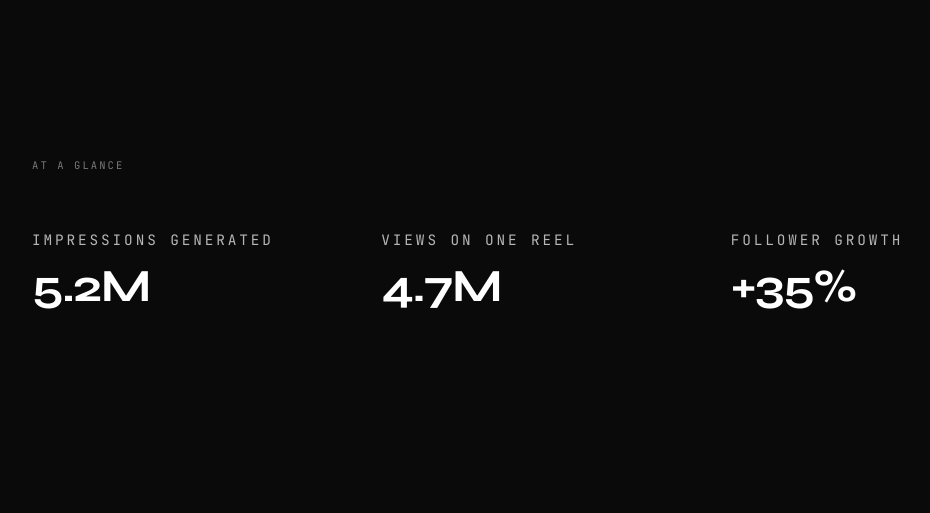
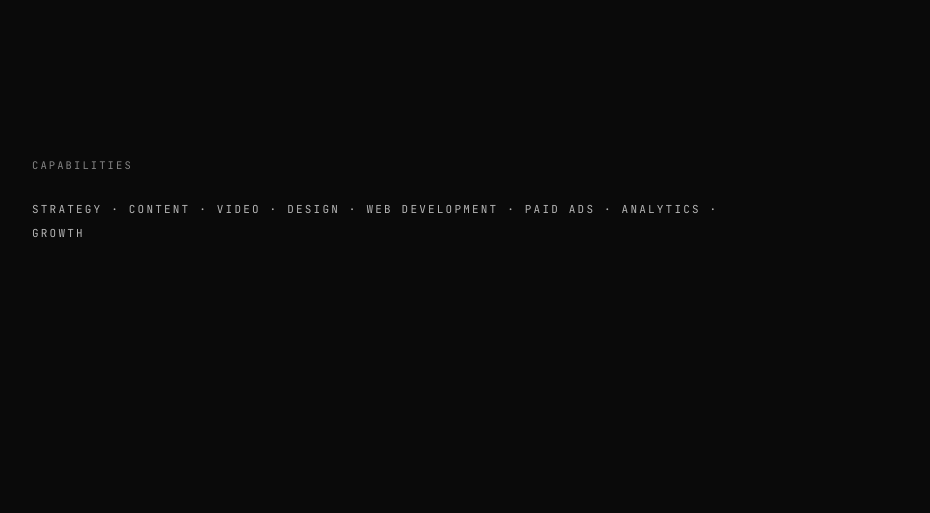
Before and after one commit to thevictoradisa/my-portfolio, a plain HTML site: page index.html in a window 1280 px wide. Shown: the part 1778-2291 px from the top of the page, without its empty margins (116-1046 px from the left). Drawn offline with Linux system fonts and the light colour scheme.

Commit message:
Fix label contrast, extend the grey ladder, gate hover, dedupe figures
Contrast: --label was rgba(255,255,255,.45), which composites to
rgb(120,120,120) on #0a0a0a — 4.48:1, under the 4.5:1 AA floor for
text below 24px, across 53 label elements. Now .50 → rgb(133,133,133)
→ 5.37:1 as measured in-browser.

Ladder extended from 3 steps to 5. Every step carrying text clears AA
and each is dimmer than the one above:
  --white  1.00  19.80:1  headlines
  --bright  .88  15.28:1  emphasis, platform figures
  --body    .70   9.76:1  body copy
  --mid     .58   6.86:1  figure descriptions
  --label   .50   5.37:1  mono labels
--line stays at .10 (1.26:1) and is used only for borders, never text.
No step dimmer than --label was added; the true AA floor here is .453.

Hover: all four hover rules now sit inside @media(hover:hover), so
they never latch on touch devices.

Figures: 5.2M, 4.7M and +35% each appeared three times. Deleted the
"At a glance" section, dropped the duplicate 5.2M from the case-study
grid and the duplicate "+35% growth" platform row, and reworded the
video intro so it no longer repeats 4.7M. Each figure now appears
exactly once; no other copy changed.

Co-Authored-By: Claude Opus 5 <noreply@anthropic.com>

```diff
--- a/index.html
+++ b/index.html
@@ -19,10 +19,16 @@
    ============================================================ */
 :root{
   --bg:#0a0a0a;
-  --white:#ffffff;              /* headlines only          */
-  --body:rgba(255,255,255,.70); /* body copy               */
-  --label:rgba(255,255,255,.45);/* mono labels, metadata   */
-  --line:rgba(255,255,255,.10);
+  /* Grey ladder. Every step that carries text clears WCAG AA (4.5:1)
+     on #0a0a0a; ratios are the composited value, measured not guessed.
+     Steps descend monotonically — no step is dimmer than the one above. */
+  --white:rgba(255,255,255,1);   /* 19.80:1  headlines            */
+  --bright:rgba(255,255,255,.88);/* 15.28:1  emphasis, figures    */
+  --body:rgba(255,255,255,.70);  /*  9.76:1  body copy            */
+  --mid:rgba(255,255,255,.58);   /*  6.86:1  secondary, captions  */
+  --label:rgba(255,255,255,.50); /*  5.29:1  mono labels (was .45
+                                    at 4.48:1, which failed AA)   */
+  --line:rgba(255,255,255,.10);  /* borders only — never text     */
   --red:#e31212;
 
   --fh:'Syne',sans-serif;
@@ -59,7 +65,7 @@ h1{font-size:clamp(2.6rem,6.4vw,4.6rem)}
 h2{font-size:clamp(1.9rem,4vw,3rem);line-height:1.12}
 h3{font-size:clamp(1.05rem,1.7vw,1.3rem);line-height:1.3;letter-spacing:-.02em}
 p{max-width:var(--measure)}
-strong{font-weight:500;color:rgba(255,255,255,.88)}
+strong{font-weight:500;color:var(--bright)}
 
 /* ---------- rhythm: one idea per viewport ---------- */
 section{padding:var(--gap) 0}
@@ -73,9 +79,7 @@ section{padding:var(--gap) 0}
   color:#fff;background:var(--red);padding:1rem 1.9rem;border-radius:2px;
   transition:opacity .2s ease;
 }
-.btn:hover{opacity:.85}
 .btn.quiet{background:transparent;color:var(--white);border:1px solid var(--line);padding:.95rem 1.85rem}
-.btn.quiet:hover{border-color:rgba(255,255,255,.3);opacity:1}
 
 /* ---------- header ---------- */
 .top{padding:2rem 0;border-bottom:1px solid var(--line)}
@@ -102,7 +106,7 @@ section{padding:var(--gap) 0}
   display:block;font-family:var(--fh);font-weight:700;color:var(--white);
   font-size:clamp(2rem,3.6vw,2.9rem);letter-spacing:-.03em;line-height:1;
 }
-.fig span{display:block;margin-top:.7rem;font-size:.9rem;color:var(--body);max-width:30ch}
+.fig span{display:block;margin-top:.7rem;font-size:.9rem;color:var(--mid);max-width:30ch}
 
 /* ---------- plain lists / rules ---------- */
 .rules{border-top:1px solid var(--line);margin-top:3rem}
@@ -112,7 +116,7 @@ section{padding:var(--gap) 0}
 }
 .rule-item p{margin-top:.7rem;font-size:.95rem}
 .pair{border-bottom:1px solid var(--line);padding:1.1rem 0;display:flex;justify-content:space-between;gap:2rem;align-items:baseline}
-.pair span:last-child{font-family:var(--fm);font-size:.82rem;color:var(--white);text-align:right}
+.pair span:last-child{font-family:var(--fm);font-size:.82rem;color:var(--bright);text-align:right}
 
 /* ---------- media ---------- */
 .shot{margin-top:2.5rem}
@@ -126,15 +130,20 @@ section{padding:var(--gap) 0}
 .work-item h3{margin:.9rem 0 .7rem}
 .work-item p{font-size:.95rem}
 .work-item .go{display:inline-block;margin-top:1.1rem;font-family:var(--fm);font-size:.72rem;letter-spacing:.16em;text-transform:uppercase;color:var(--white);border-bottom:1px solid var(--line);padding-bottom:.25rem}
-a.work-item:hover .go{border-color:rgba(255,255,255,.4)}
 
 /* ---------- footer ---------- */
 .foot{border-top:1px solid var(--line);padding:3.5rem 0 4.5rem}
 .foot-in{display:flex;flex-wrap:wrap;gap:1.5rem 2.5rem;justify-content:space-between;align-items:baseline}
 .foot a{font-family:var(--fm);font-size:.78rem;letter-spacing:.12em;text-transform:uppercase;color:var(--label)}
-.foot a:hover{color:var(--white)}
 .foot-links{display:flex;flex-wrap:wrap;gap:1.5rem}
 
+/* hover effects only where a pointer can actually hover */
+@media(hover:hover){
+  .btn:hover{opacity:.85}
+  .btn.quiet:hover{border-color:rgba(255,255,255,.3);opacity:1}
+  .foot a:hover{color:var(--white)}
+  a.work-item:hover .go{border-color:rgba(255,255,255,.4)}
+}
 @media(max-width:640px){
   .rule-item{grid-template-columns:1fr;gap:.6rem}
   .pair{flex-direction:column;gap:.3rem}
@@ -171,18 +180,6 @@ a.work-item:hover .go{border-color:rgba(255,255,255,.4)}
       <img src="images/victor-cutout.png" alt="Victor Adisa" width="900" height="1138" loading="lazy">
       <figcaption class="label">Victor Adisa — Strategy, content, design, code</figcaption>
     </figure>
-  </div>
-</section>
-
-<!-- ───────────── NUMBERS (moved out of the hero) ───────────── -->
-<section>
-  <div class="wrap">
-    <span class="label">At a glance</span>
-    <div class="row" style="margin-top:2.6rem">
-      <div class="fig"><span class="label">Impressions generated</span><b>5.2M</b></div>
-      <div class="fig"><span class="label">Views on one reel</span><b>4.7M</b></div>
-      <div class="fig"><span class="label">Follower growth</span><b>+35%</b></div>
-    </div>
   </div>
 </section>
 
@@ -300,7 +297,7 @@ a.work-item:hover .go{border-color:rgba(255,255,255,.4)}
   <div class="wrap head">
     <span class="label">Video editing &amp; production</span>
     <h2 class="measure">Content that gets watched.</h2>
-    <p>A few of many short-form videos edited and produced — one of these formats drove 4.7M views in a single month.</p>
+    <p>A few of many short-form videos edited and produced — one of these formats drove the record month shown above.</p>
 
     <figure class="shot">
       <div class="embed"><iframe src="https://www.youtube.com/embed/KV-LHLdIgjk" title="Short-form edit — concept to publish" loading="lazy" allowfullscreen></iframe></div>
@@ -322,7 +319,6 @@ a.work-item:hover .go{border-color:rgba(255,255,255,.4)}
 
     <div class="row" style="margin-top:4rem">
       <div class="fig"><span class="label">Total combined followers</span><b>12,330</b><span>+1,876 net new across 4 platforms — an 18% jump in 7 months</span></div>
-      <div class="fig"><span class="label">Total impressions</span><b>5.2M</b><span>Across Facebook, Instagram, LinkedIn &amp; YouTube combined</span></div>
       <div class="fig"><span class="label">YouTube video views</span><b>+1,361%</b><span>36.6K views in a single month, driven by targeted ad strategy</span></div>
       <div class="fig"><span class="label">Website page views</span><b>+122%</b><span>12.7K page views with direct + organic traffic leading all sources</span></div>
     </div>
@@ -330,7 +326,6 @@ a.work-item:hover .go{border-color:rgba(255,255,255,.4)}
     <p class="label" style="margin-top:4rem">Platform growth over the same period</p>
     <div class="rules" style="margin-top:1.5rem">
       <div class="pair"><span>Facebook impressions</span><span>128K → 1.47M / month</span></div>
-      <div class="pair"><span>Facebook followers</span><span>+35% growth</span></div>
       <div class="pair"><span>LinkedIn reach</span><span>+65% best month</span></div>
       <div class="pair"><span>Website active users</span><span>596 → 976 / week at peak</span></div>
     </div>
```
